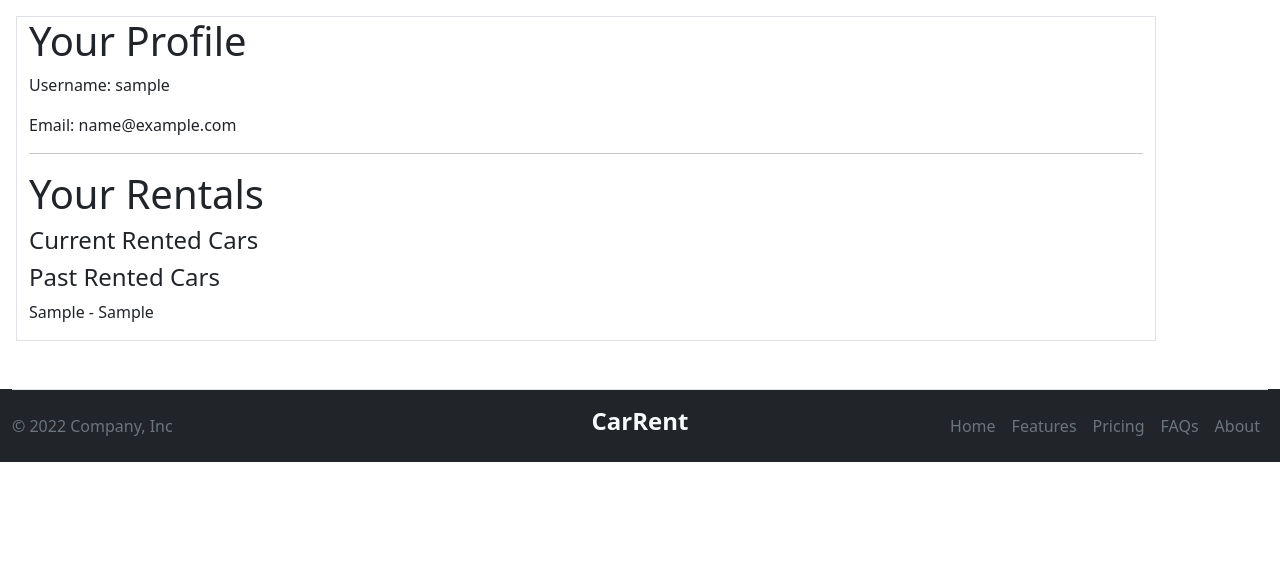
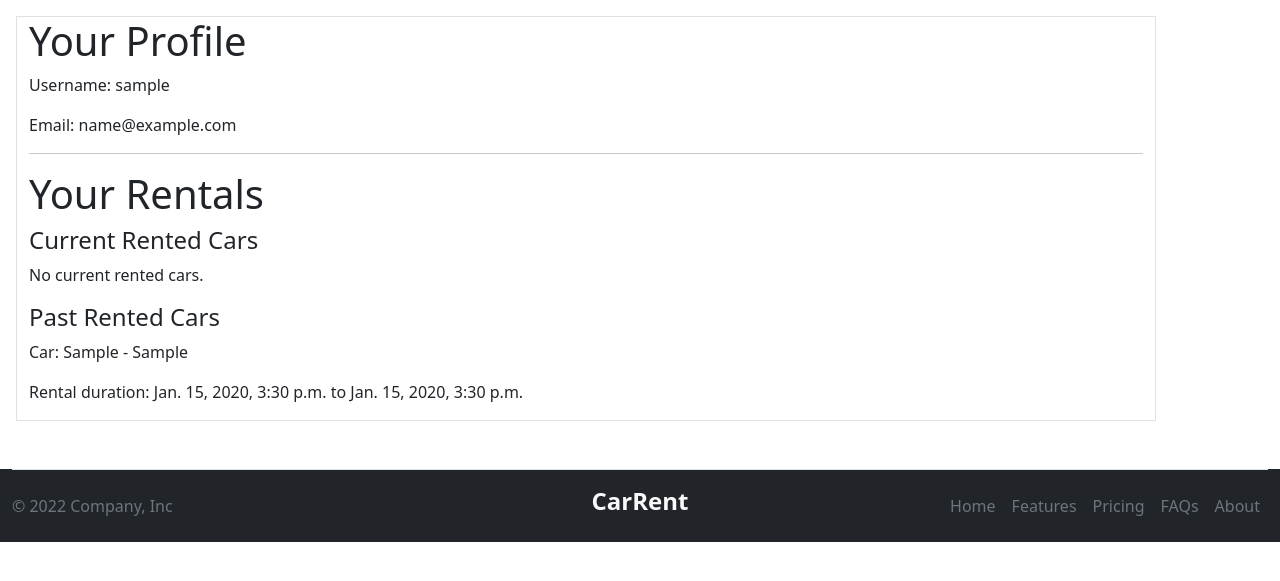
Before and after one commit to souravtp/rental_project, a Django app: page /profile/ in a window 1280 px wide. Shown: the part 56-637 px from the top of the page. Run offline with Django 4.2, Linux system fonts and the light colour scheme; a user stored in the database is signed in; tables that the repository leaves empty hold one stand-in row (values such as "Sample post"); some libraries are stand-ins or nearby versions.

Commit message:
bug in profile page is fixed

```diff
--- a/car/models.py
+++ b/car/models.py
@@ -17,17 +17,21 @@ class Car(models.Model):
     image_url = models.URLField(max_length=2083, null=True, blank=True)
     price = models.DecimalField(max_digits=6, decimal_places=2)
     location = models.CharField(max_length=150, null=True)
-    stars = models.DecimalField(max_digits=3, decimal_places=2, validators=[MaxValueValidator(5.00)])
+    stars = models.DecimalField(max_digits=3, decimal_places=2, validators=[
+                                MaxValueValidator(5.00)])
     availability = models.BooleanField(default=True)
 
 
 class RentalHistory(models.Model):
-    car = models.ForeignKey(Car, on_delete=models.DO_NOTHING)
+    car = models.ForeignKey(Car, related_name='rentals',
+                            on_delete=models.DO_NOTHING)
     user = models.ForeignKey(User, on_delete=models.DO_NOTHING)
     rental_date = models.DateTimeField()
     return_date = models.DateTimeField()
-    rental_amount = models.DecimalField(max_digits=8, decimal_places=2, null=True)
+    rental_amount = models.DecimalField(
+        max_digits=8, decimal_places=2, null=True)
     payment_status = models.BooleanField(default=False)
+    return_status = models.BooleanField(default=False)
 
     def total_price(self):
         duration = self.return_date - self.rental_date
--- a/templates/checkout.html
+++ b/templates/checkout.html
@@ -84,7 +84,9 @@
                 console.error('Error:', error);
             });
 
-            window.location.href = "{% url 'car:list' %}";
+            setTimeout(function() {
+                window.location.href = "{% url 'car:list' %}";
+            }, 500);
         }
 
         // Render the PayPal button into #paypal-button-container
--- a/templates/profile.html
+++ b/templates/profile.html
@@ -21,22 +21,20 @@
         <h1>Your Rentals</h1>
         <!-- List current rented cars -->
         <h4>Current Rented Cars</h4>
-        {% for rental in rental_data %}
-            {% if not rental.car.availability %}
-                <p>{{ rental.car.make }} - {{ rental.car.model }}</p>
-                <p>Rental duration: {{ rental.rental_date }} to {{ rental.return_date }}</p>
-                <a class="btn btn-danger" href="{% url 'user:return' rental.car.id %}">Return</a>
-            {% endif %}
+        {% for rental in current_rentals %}
+            <p>{{ rental.car.make }} - {{ rental.car.model }}</p>
+            <p>Rental duration: {{ rental.rental_date }} to {{ rental.return_date }}</p>
+            {{rental.car.pk}}
+            <a class="btn btn-danger" href="{% url 'user:return' rental.pk %}">Return</a>
         {% empty %}
             <p>No current rented cars.</p>
         {% endfor %}
 
         <!-- List past rented cars -->
         <h4>Past Rented Cars</h4>
-        {% for rental in rental_data %}
-            {% if rental.car.availability %}
-                <p>{{ rental.car.make }} - {{ rental.car.model }}</p>
-            {% endif %}
+        {% for rental in past_rentals %}
+            <p>Car: {{ rental.car.make }} - {{ rental.car.model }}</p>
+            <p>Rental duration: {{ rental.rental_date }} to {{ rental.return_date }}</p>
         {% empty %}
             <p>No past rented cars.</p>
         {% endfor %}
--- a/user/views.py
+++ b/user/views.py
@@ -5,6 +5,7 @@ from django.contrib.auth.views import LoginView
 from django.urls import reverse_lazy
 from django.contrib.auth.decorators import login_required
 from django.http import JsonResponse
+from django.shortcuts import get_object_or_404
 
 from car.models import RentalHistory, Car
 from .forms import CustomUserCreationForm, CustomAuthenticationForm
@@ -27,11 +28,21 @@ class UserLoginView(LoginView):
 @login_required
 def profile_view(request):
     user = request.user
-    rental_data = RentalHistory.objects.filter(user=user)
+
+    current_rental = RentalHistory.objects.filter(
+        user=user,
+        return_status=False,
+    )
+
+    past_rental = RentalHistory.objects.filter(
+        user=user,
+        return_status=True,
+    )
 
     context = {
         "user": user,
-        "rental_data": rental_data
+        "current_rentals": current_rental,
+        "past_rentals": past_rental
     }
 
     return render(request, 'profile.html', context)
@@ -39,12 +50,11 @@ def profile_view(request):
 
 @login_required
 def return_car(request, pk):
-    car = Car.objects.get(id=pk)
+    rental = get_object_or_404(RentalHistory, id=pk, user=request.user)
 
-    if not car.availability:
-        car.availability = True
-        car.save()
-
-        return JsonResponse('Car returned successfully', safe=False)
+    rental.car.availability = True
+    rental.return_status = True
+    rental.car.save()
+    rental.save()
 
     return redirect(reverse_lazy('user:profile'))
```
Also changed, not shown: car/migrations/0012_alter_rentalhistory_car.py (added), car/migrations/0013_rentalhistory_return_status.py (added).
